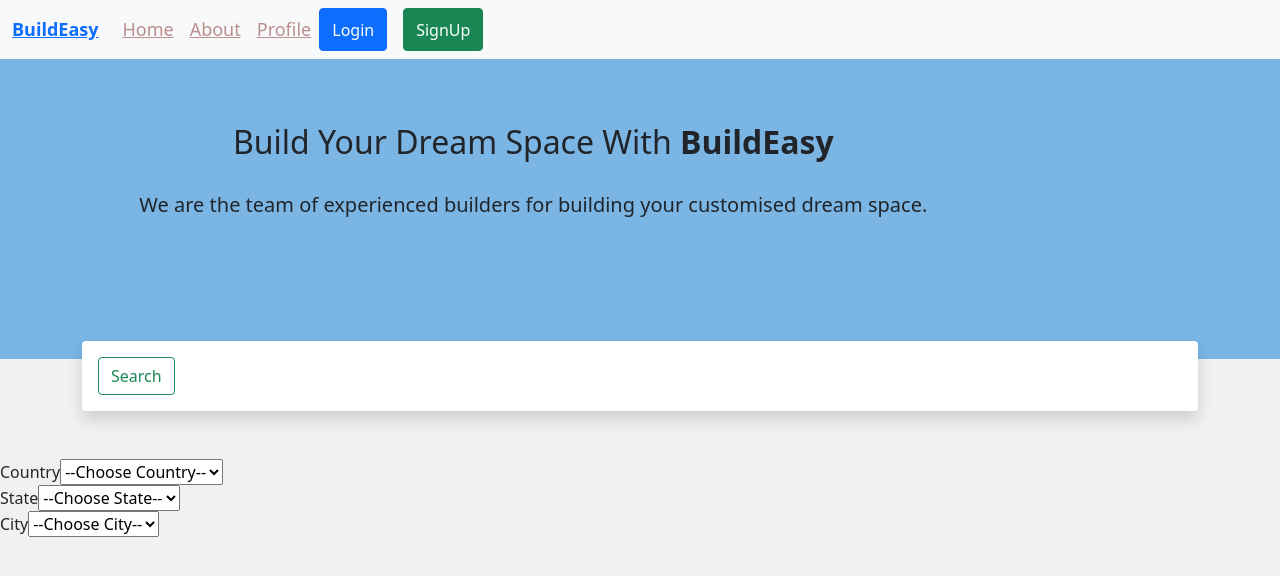
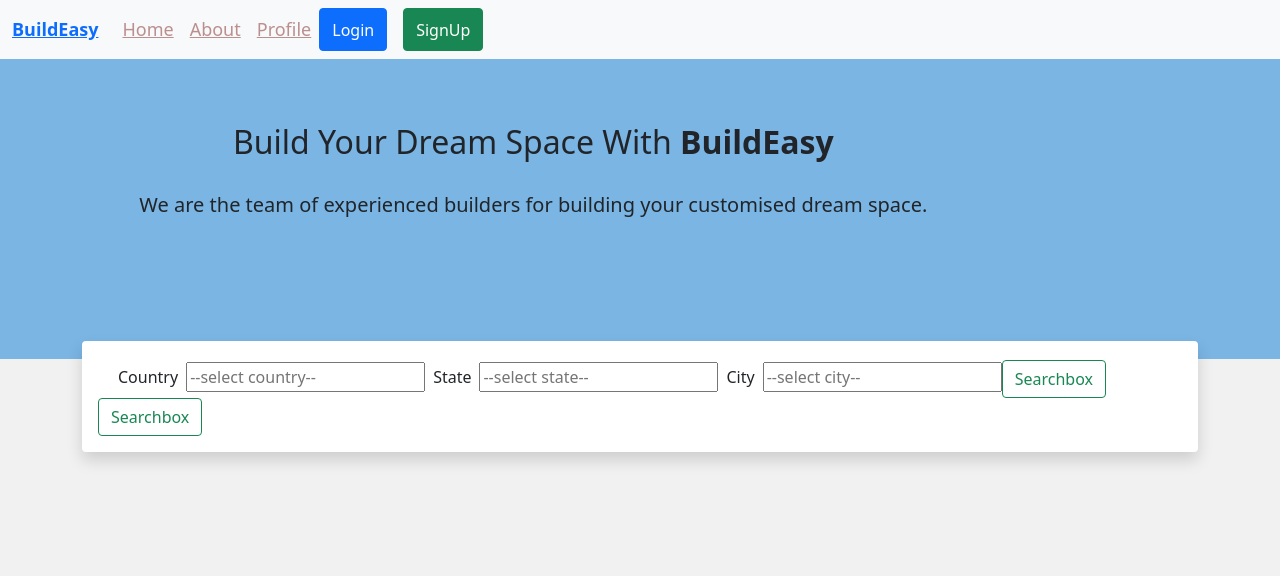
Before and after one commit to widhiwadher/widhi-react-20-10, a React (Create React App) app: page / in a window 1280 px wide. Shown: the top 576 px of the page. Built offline with nearby package versions, Linux system fonts and the light colour scheme.

Commit message:
placeholder needs to change

```diff
--- a/package.json
+++ b/package.json
@@ -10,6 +10,7 @@
     "icons": "^1.0.0",
     "react": "^17.0.2",
     "react-bootstrap": "^2.0.0",
+    "react-bootstrap-typeahead": "^6.0.0-alpha.4",
     "react-dom": "^17.0.2",
     "react-router-dom": "^5.3.0",
     "react-scripts": "4.0.3",
--- a/src/App.js
+++ b/src/App.js
@@ -1,6 +1,7 @@
 
 import { BrowserRouter as Router, Switch, Route, Link } from 'react-router-dom';
 import React from "react";
+import { Typeahead } from 'react-bootstrap-typeahead';
 import About from './components/About';
 import Home from './components/Home';
 import Navbar from './components/Navbar';
--- a/src/components/Cities.js
+++ b/src/components/Cities.js
@@ -1,70 +1,35 @@
 import React from 'react'
+import Button from 'react-bootstrap/Button'
 
-const data = {
-  countries: [
-    { name: "Germany",
-      states: [ { name: "A", cities: ["Duesseldorf", "Leinfelden-Echterdingen", "Eschborn"]}]
-    },
-    { name: "Spain", states: [{ name: "B", cities: ["Barcelona"] }] },
+const Country = [{
+  name : "India ",
+  State : [{ name : "Odisha" , cities :["Rourkela",'Bhubaneswar', 'Sambalpur','Cuttack','Jharsuguda',] }],
+  State : [{ name : "Karnataka" , cities :["Bangalore",'Mysuru', 'Mangalore','Madikeri','Bellure',] }]
+}]
 
-    { name: "USA", states: [{ name: "C", cities: ["Downers Grove"] }] },
-    { name: "Mexico", states: [{ name: ["D", "F", "H"], cities: ["Puebla"] }]},
-    {name: "India", states: [{ name: "E", cities: ["Delhi", "Kolkata", "Mumbai", "Bangalore"] }]}
-  ]
-};
+
 
 const Cities = () => {
-  const [selectedCountry, setSelectedCountry] = React.useState();
-  const [selectedState, setSelectedState] = React.useState();
-  const [selectedCity, setSelectedCity] = React.useState();
-  const availableState = data.countries.find((c) => c.name === selectedCountry);
-  const availableCities = availableState?.states?.find((s) => s.name === selectedState);
 
   return (
+    <div className = 'container'>
 
-    <div id="container">
+    <label className = "p-2" >Country</label>
+    <input type = 'text' placeholder = "--select country--" ></input>
 
-      <div> <label>Country</label>
-        <select placeholder="Country" value={selectedCountry} onChange ={(e) => setSelectedCountry(e.target.value)}>
-          <option>--Choose Country--</option>
-          {data.countries.map((value, key) => {
-            return (
-              <option value={value.name} key={key}>
-                {value.name}
-              </option>
-            );
-          })}
-        </select>
-      </div>
 
-      <div>
-        <label>State</label>
-        <select placeholder="State" value={selectedState} onChange={(e) => setSelectedState(e.target.value)}>
-          <option>--Choose State--</option>
-          {availableState?.states.map((e, key) => {
-            return (
-              <option value={e.name} key={key}>
-                {e.name}
-              </option>
-            );
-          })}
-        </select>
-      </div>
+    <label className = "p-2" >State</label>
+    <input type = 'text'   placeholder = "--select state--"></input>
 
-      <div>
-        <label>City</label>
-        <select placeholder="City" value={selectedCity} onChange={(e) => setSelectedCity(e.target.value)}>
-          <option>--Choose City--</option>
-          {availableCities?.cities.map((e, key) => {
-            return (
-              <option value={e.name} key={key}>
-                {e}
-              </option>
-            );
-          })}
-        </select>
-      </div>
+
+    <label className = "p-2" >City</label>
+    <input type = 'text' placeholder = "--select city--"></input>
+
+    <Button variant="outline-success ">Searchbox</Button>{' '}
+
+
     </div>
+
   )
 }
 
--- a/src/components/Home.js
+++ b/src/components/Home.js
@@ -21,11 +21,10 @@ const Home = () => {
             </h5>
       </div>
     <div className="container">
-
       <Searchbox/>
       </div>
 
-      <Cities/>
+
   </div>
  )
 }
--- a/src/components/Searchbox.js
+++ b/src/components/Searchbox.js
@@ -1,10 +1,14 @@
 import React from 'react'
 import Button from 'react-bootstrap/Button'
+import Cities from "../components/Cities";
 const Searchbox = () => {
     return (
         <div>
             <div class="shadow p-3 mb-5 bg-body rounded">
-            <Button variant="outline-success">Search</Button>{' '}
+                <div className="row-fluid">
+                    <Cities />
+                    <Button variant="outline-success ">Searchbox</Button>{' '}
+                </div>
             </div>
         </div>
     )
```
Also changed, not shown: 1 other file (tests, documents, lock files or other folders).
